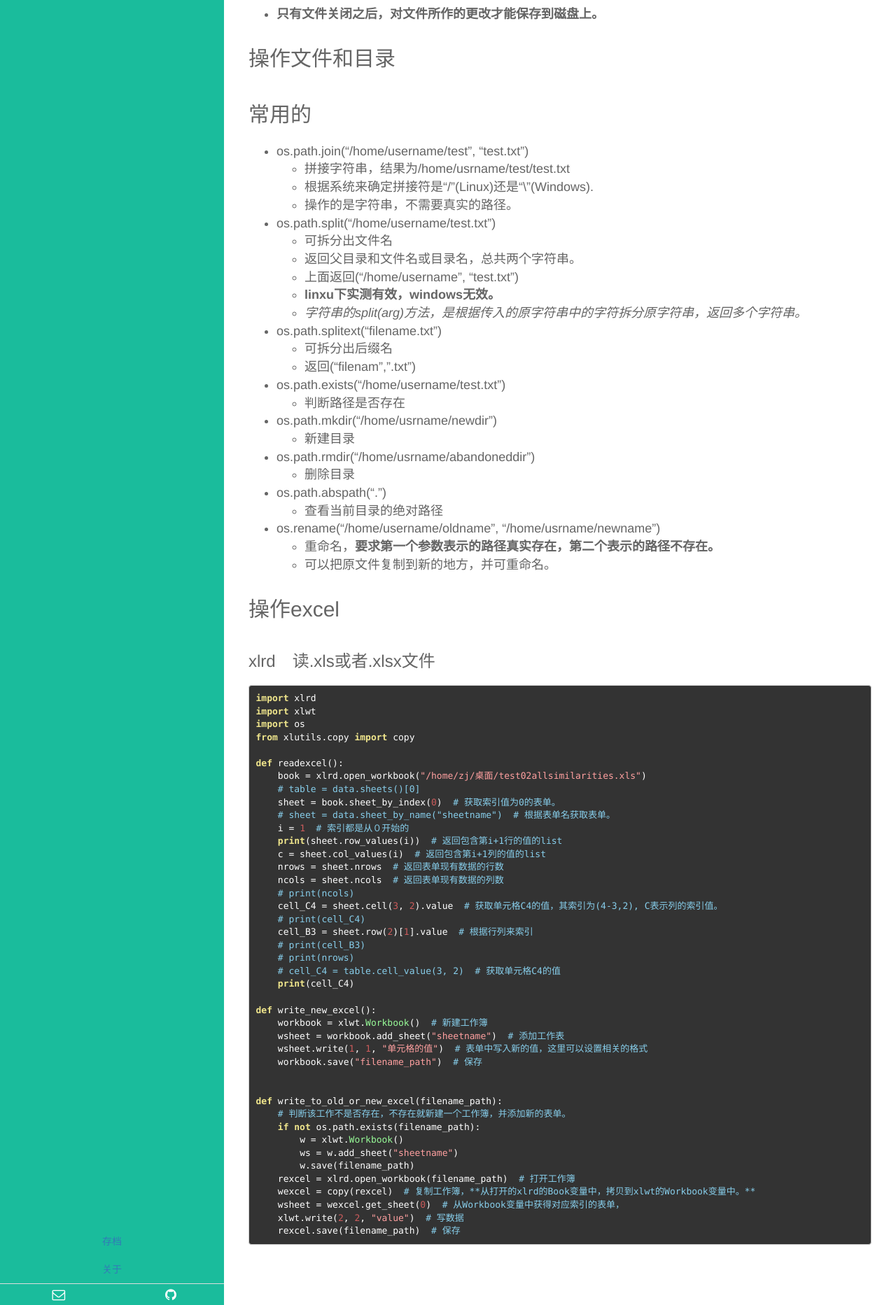
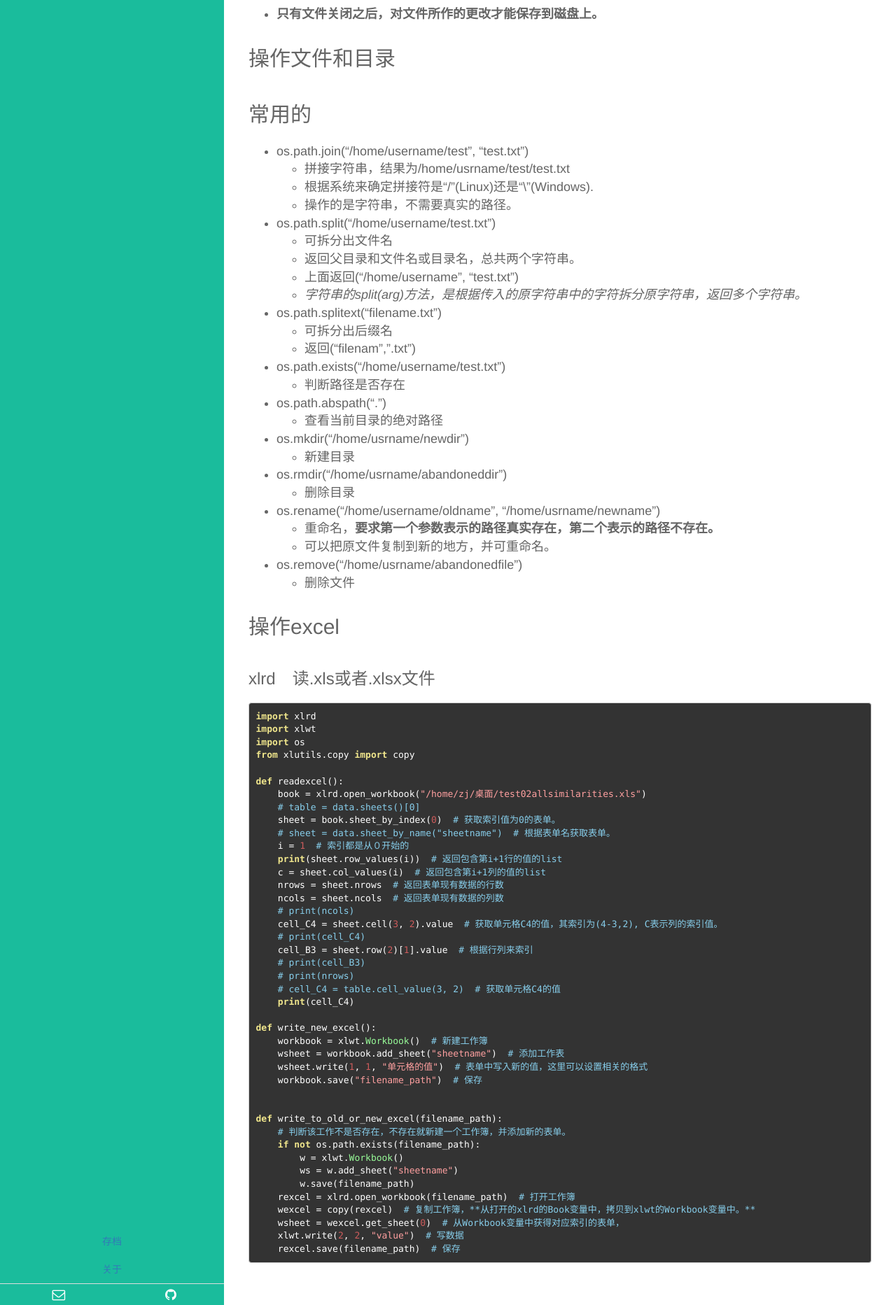
Before and after one commit to zjj421/zjj421.github.io, a Jekyll site: the page built from _posts/Python3/2017-08-13-IO操作.md, in a window 1280 px wide. Shown: the part 996-2861 px from the top of the page at 70% size. Built offline with Jekyll 4.4.1, drawn with Linux system fonts in a browser that asks for light colours; our own code applies the rules of GitHub Pages for plain Markdown files.

Commit message:
alter IO操作.md

```diff
--- a/_posts/Python3/2017-08-13-IO操作.md
+++ b/_posts/Python3/2017-08-13-IO操作.md
@@ -44,7 +44,6 @@
   * 可拆分出文件名
   * 返回父目录和文件名或目录名，总共两个字符串。
   * 上面返回("/home/username", "test.txt")
-  * **linxu下实测有效，windows无效。**
   * *字符串的split(arg)方法，是根据传入的原字符串中的字符拆分原字符串，返回多个字符串。*
 * os.path.splitext("filename.txt")
   * 可拆分出后缀名
@@ -53,18 +52,21 @@
 * os.path.exists("/home/username/test.txt")
   * 判断路径是否存在
 
-* os.path.mkdir("/home/usrname/newdir")
+* os.path.abspath(".")
+  * 查看当前目录的绝对路径
+
+* os.mkdir("/home/usrname/newdir")
   * 新建目录
 
-* os.path.rmdir("/home/usrname/abandoneddir")
+* os.rmdir("/home/usrname/abandoneddir")
   * 删除目录
-
-* os.path.abspath(".")
-  * 查看当前目录的绝对路径
 
 * os.rename("/home/username/oldname", "/home/usrname/newname")
   * 重命名，**要求第一个参数表示的路径真实存在，第二个表示的路径不存在。**
   * 可以把原文件复制到新的地方，并可重命名。
+
+* os.remove("/home/usrname/abandonedfile")
+  * 删除文件
 
 ## 操作excel
 
```
